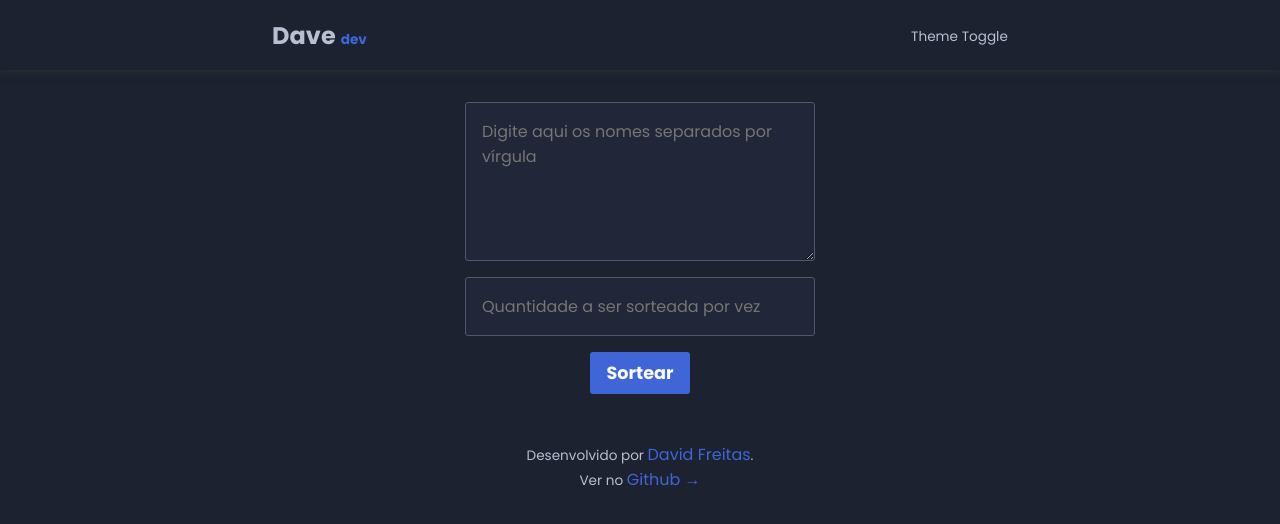
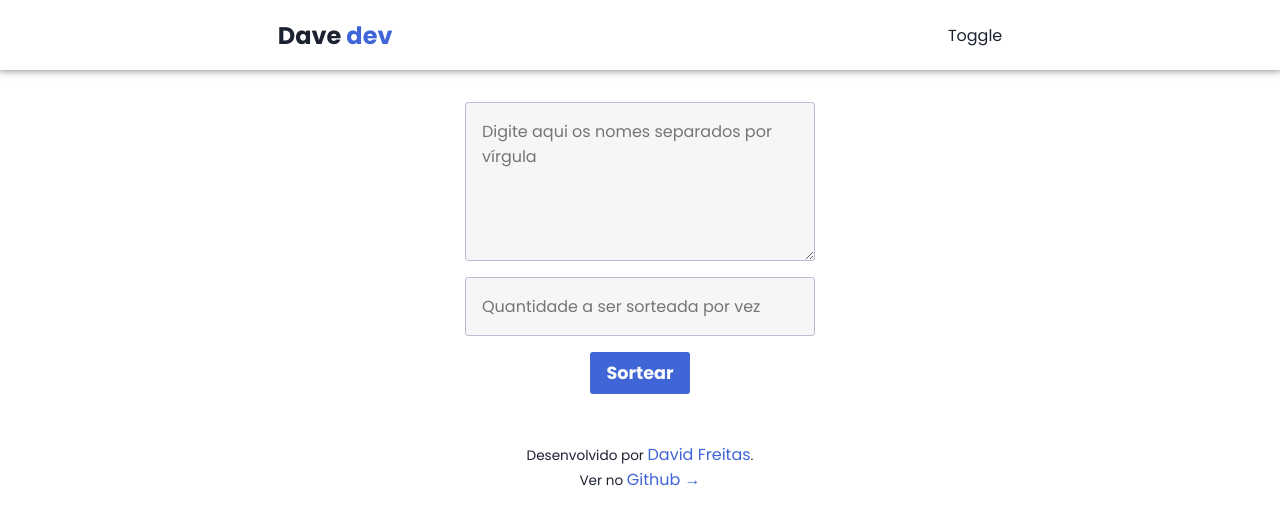
Before and after one commit to davidfreitas-dev/app-sorteio, a Vue app: page / in a window 1280 px wide. Shown: the top 524 px of the page. Built offline with nearby package versions, Linux system fonts and the light colour scheme; a web font is replaced by a local one.

Commit message:
Mudança do tema de cores concluída

```diff
--- a/public/index.html
+++ b/public/index.html
@@ -1,5 +1,5 @@
 <!DOCTYPE html>
-<html lang="">
+<html lang="pt-BR" class="light__theme">
   <head>
     <meta charset="utf-8">
     <meta http-equiv="X-UA-Compatible" content="IE=edge">
--- a/src/components/Button.vue
+++ b/src/components/Button.vue
@@ -22,7 +22,7 @@ export default {
 }
 </script>
 
-<style>
+<style scoped>
   .draw__button {
     display: flex;
     justify-content: center;
--- a/src/components/Display.vue
+++ b/src/components/Display.vue
@@ -19,7 +19,7 @@ export default {
 }
 </script>
 
-<style>
+<style scoped>
   .draw__display {
     display: grid;
     justify-content: center;
--- a/src/components/Form.vue
+++ b/src/components/Form.vue
@@ -21,7 +21,7 @@ export default {
 }
 </script>
 
-<style>
+<style scoped>
   .draw__form {
     display: grid;
     justify-content: center;
@@ -38,5 +38,6 @@ export default {
     border-radius: 3px;
     border: 1px solid var(--secondary);
     background-color: var(--primary);
+    transition: 0.2s linear;
   }
 </style>
--- a/src/components/Raffle.vue
+++ b/src/components/Raffle.vue
@@ -34,7 +34,7 @@ export default {
 }
 </script>
 
-<style>
+<style scoped>
   .raffle {
     display: grid;
     justify-content: center;
--- a/src/styles/global.css
+++ b/src/styles/global.css
@@ -1,4 +1,13 @@
 @import url('https://fonts.googleapis.com/css2?family=Abhaya+Libre:wght@400;600&family=Poppins:wght@300;400;500;700&display=swap');
+
+.light__theme:root {
+    --bg: #fff;
+    --main: #4065d7;
+    --primary: #f6f6f6;
+    --secondary: #b9bed1;
+    --font: #1c2230;
+    --box-shadow: 0px -5px 10px 3px #3c3c3c;
+}
 
 :root {
     --bg: #1c2230;
@@ -6,6 +15,7 @@
     --primary: #212639;
     --secondary: #54546b;
     --font: #b9bed1;
+    --box-shadow: 0px -5px 10px 3px #121212;
 }
 
 * {
@@ -18,4 +28,5 @@
 body {
     color: var(--font);
     background-color: var(--bg);
+    transition: 0.2s linear;
 }
--- a/src/template/Content.vue
+++ b/src/template/Content.vue
@@ -11,7 +11,7 @@ export default {
 }
 </script>
 
-<style>
+<style scoped>
   .content {
     display: flex;
     flex-direction: column;
--- a/src/template/Footer.vue
+++ b/src/template/Footer.vue
@@ -11,7 +11,7 @@ export default {
 }
 </script>
 
-<style>
+<style scoped>
   footer {
     display: flex;
     flex-direction: column;
--- a/src/template/Header.vue
+++ b/src/template/Header.vue
@@ -2,28 +2,22 @@
   <header class="header">
     <h2>Dave <span>dev</span></h2>
     <nav class="nav">
-      <span class="menu__toggle" aria-label="Abrir menu" aria-haspopup="true" aria-controls="menu" aria-expanded="false">
-        <!-- icone menu toglle -->
-      </span>
-      <ul class="nav__list" role="menu">
-        <li class="nav__item">
-          <span class="theme__toggle">Theme Toggle</span>
-        </li>
-        <div class="social__media">
-            <!-- icones com links para mídias sociais -->
-        </div>
-      </ul>
+      <span @click="toggleTheme">Toggle</span>
     </nav>
   </header>
 </template>
 
 <script>
 export default {
-
+  methods: {
+    toggleTheme() {
+      return document.documentElement.classList.toggle('light__theme')
+    }
+  }
 }
 </script>
 
-<style>
+<style scoped>
   .header {
     display: flex;
     justify-content: space-around;
@@ -34,33 +28,10 @@ export default {
     top: 0;
     z-index: 1;
     background-color: var(--bg);
-    box-shadow: 0px -5px 10px 3px #3c3c3c;
+    box-shadow: var(--box-shadow);
+    transition: 0.2s linear;
   }
-  .header__logo {
-    height: 70px;
-  }
-  .menu__toggle {
-    display: none;
-  }
-  .nav__list {
-    display: flex;
-    gap: .5rem;
-  }
-  .nav__link {
-    display: block;
-    font-size: 1.1rem;
-    font-weight: 500;
-    padding: .5rem;
-    color: var(--text-color);
-  }
-  .nav__link:hover {
-    border-radius: 5px;
-    color: #fff;
-    background-color: #00cac7;
-  }
-  .social__media {
-    display: none;
-  }
+
   header h2 span {
     color: var(--main);
   }
```
